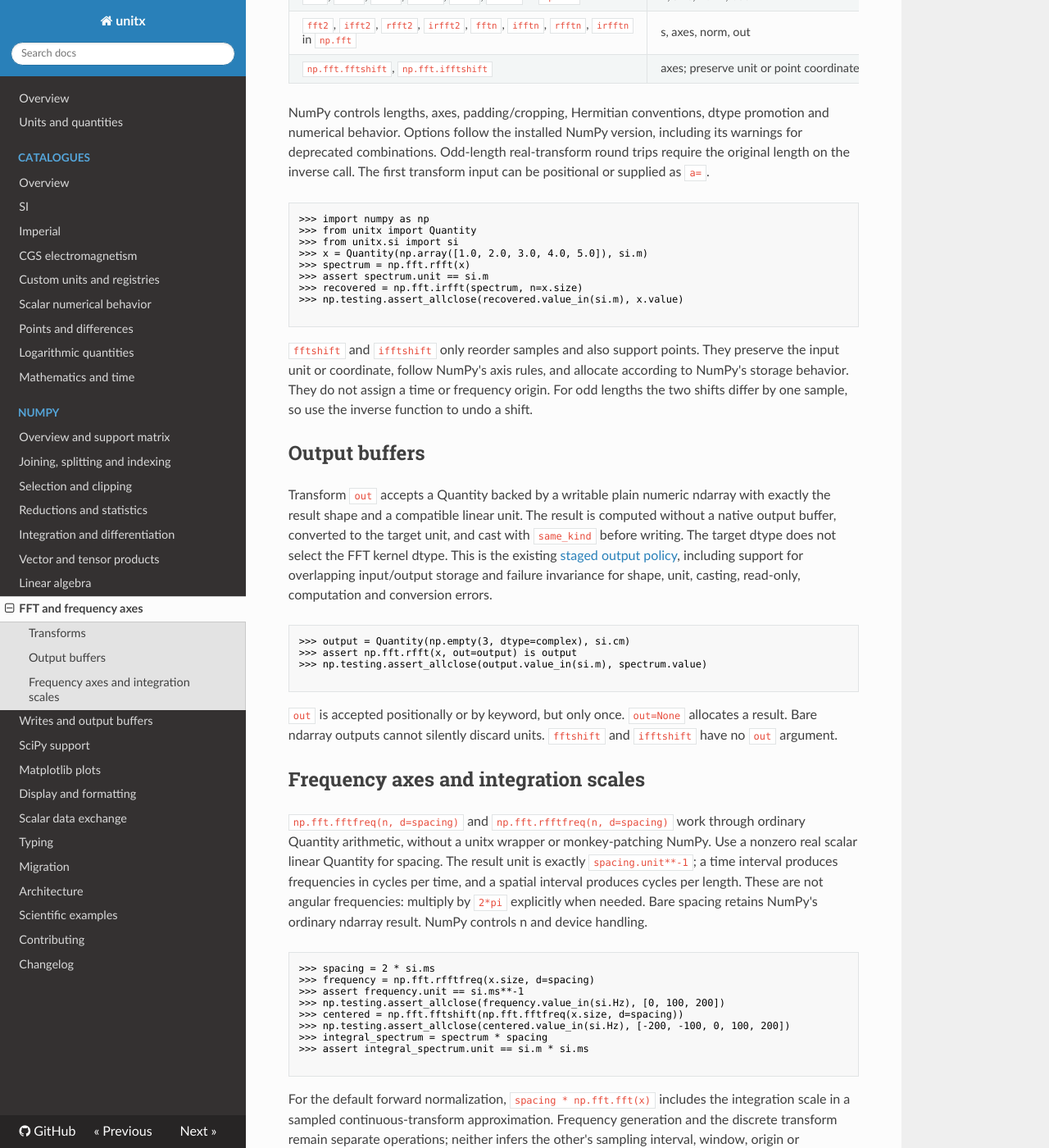
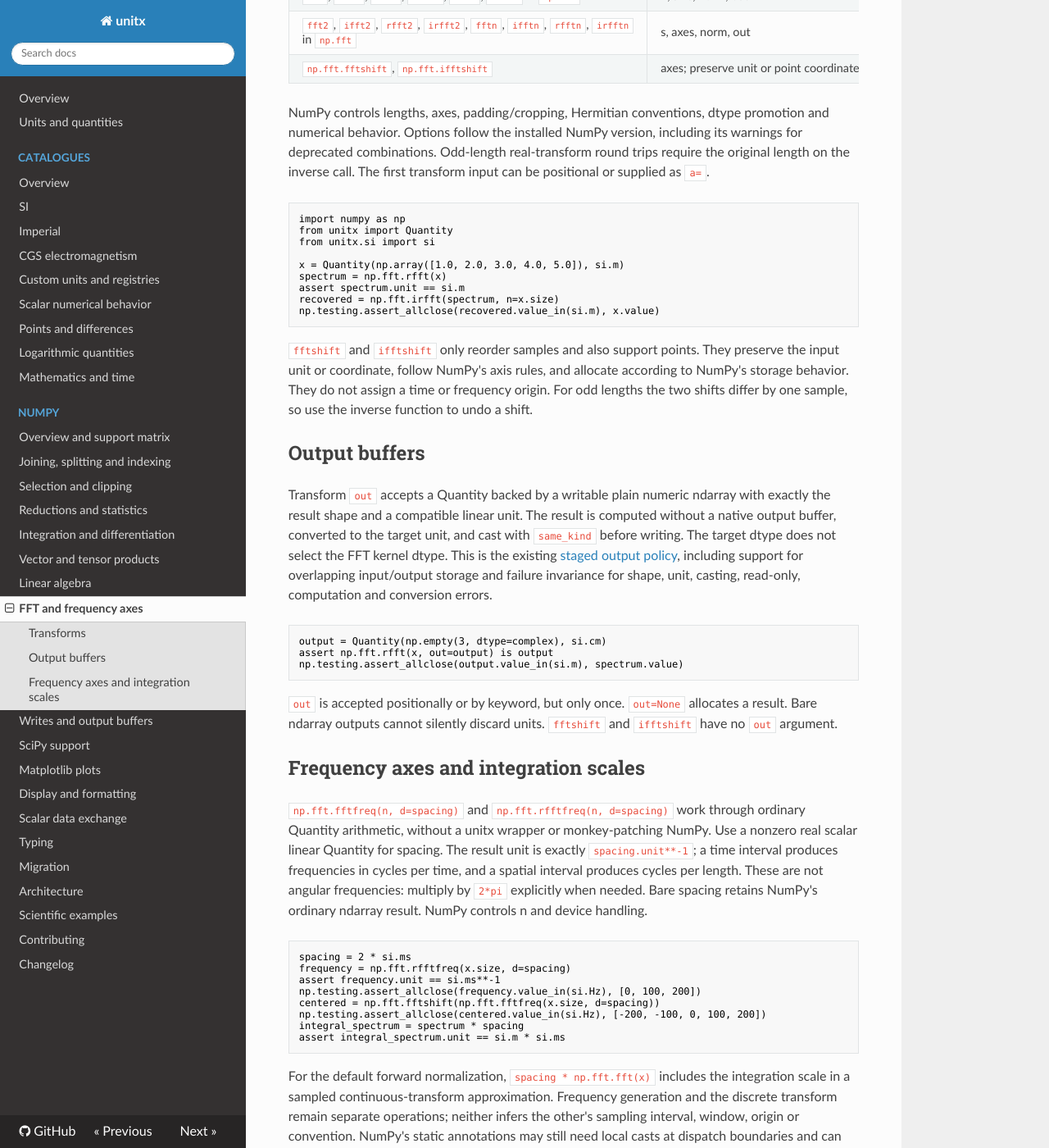
Before and after one commit to DaitTHU/unitx, an MkDocs documentation site: the page built from docs/numpy/fft.md, in a window 1280 px wide and 1400 px high, scrolled down 419 px. Shown: the whole window at 82% size. Built offline with MkDocs 1.6.1, drawn with Linux system fonts in a browser that asks for light colours.

````diff
--- a/docs/numpy/fft.md
+++ b/docs/numpy/fft.md
@@ -20,17 +20,16 @@ promotion and numerical behavior. Options follow the installed NumPy version,
 including its warnings for deprecated combinations. Odd-length real-transform
 round trips require the original length on the inverse call. The first
 transform input can be positional or supplied as `a=`.
+```python
+import numpy as np
+from unitx import Quantity
+from unitx.si import si
 
-```python
->>> import numpy as np
->>> from unitx import Quantity
->>> from unitx.si import si
->>> x = Quantity(np.array([1.0, 2.0, 3.0, 4.0, 5.0]), si.m)
->>> spectrum = np.fft.rfft(x)
->>> assert spectrum.unit == si.m
->>> recovered = np.fft.irfft(spectrum, n=x.size)
->>> np.testing.assert_allclose(recovered.value_in(si.m), x.value)
-
+x = Quantity(np.array([1.0, 2.0, 3.0, 4.0, 5.0]), si.m)
+spectrum = np.fft.rfft(x)
+assert spectrum.unit == si.m
+recovered = np.fft.irfft(spectrum, n=x.size)
+np.testing.assert_allclose(recovered.value_in(si.m), x.value)
 ```
 
 `fftshift` and `ifftshift` only reorder samples and also support points.
@@ -48,12 +47,10 @@ cast with `same_kind` before writing. The target dtype does not select the
 FFT kernel dtype. This is the existing [staged output policy](writes.md#output-buffers),
 including support for overlapping input/output storage and failure invariance
 for shape, unit, casting, read-only, computation and conversion errors.
-
 ```python
->>> output = Quantity(np.empty(3, dtype=complex), si.cm)
->>> assert np.fft.rfft(x, out=output) is output
->>> np.testing.assert_allclose(output.value_in(si.m), spectrum.value)
-
+output = Quantity(np.empty(3, dtype=complex), si.cm)
+assert np.fft.rfft(x, out=output) is output
+np.testing.assert_allclose(output.value_in(si.m), spectrum.value)
 ```
 
 `out` is accepted positionally or by keyword, but only once. `out=None`
@@ -69,17 +66,15 @@ is exactly `spacing.unit**-1`; a time interval produces frequencies in cycles
 per time, and a spatial interval produces cycles per length. These are not
 angular frequencies: multiply by `2*pi` explicitly when needed. Bare spacing
 retains NumPy's ordinary ndarray result. NumPy controls n and device handling.
-
 ```python
->>> spacing = 2 * si.ms
->>> frequency = np.fft.rfftfreq(x.size, d=spacing)
->>> assert frequency.unit == si.ms**-1
->>> np.testing.assert_allclose(frequency.value_in(si.Hz), [0, 100, 200])
->>> centered = np.fft.fftshift(np.fft.fftfreq(x.size, d=spacing))
->>> np.testing.assert_allclose(centered.value_in(si.Hz), [-200, -100, 0, 100, 200])
->>> integral_spectrum = spectrum * spacing
->>> assert integral_spectrum.unit == si.m * si.ms
-
+spacing = 2 * si.ms
+frequency = np.fft.rfftfreq(x.size, d=spacing)
+assert frequency.unit == si.ms**-1
+np.testing.assert_allclose(frequency.value_in(si.Hz), [0, 100, 200])
+centered = np.fft.fftshift(np.fft.fftfreq(x.size, d=spacing))
+np.testing.assert_allclose(centered.value_in(si.Hz), [-200, -100, 0, 100, 200])
+integral_spectrum = spectrum * spacing
+assert integral_spectrum.unit == si.m * si.ms
 ```
 
 For the default forward normalization, `spacing * np.fft.fft(x)` includes
````
Also changed, not shown: 1 other file.
